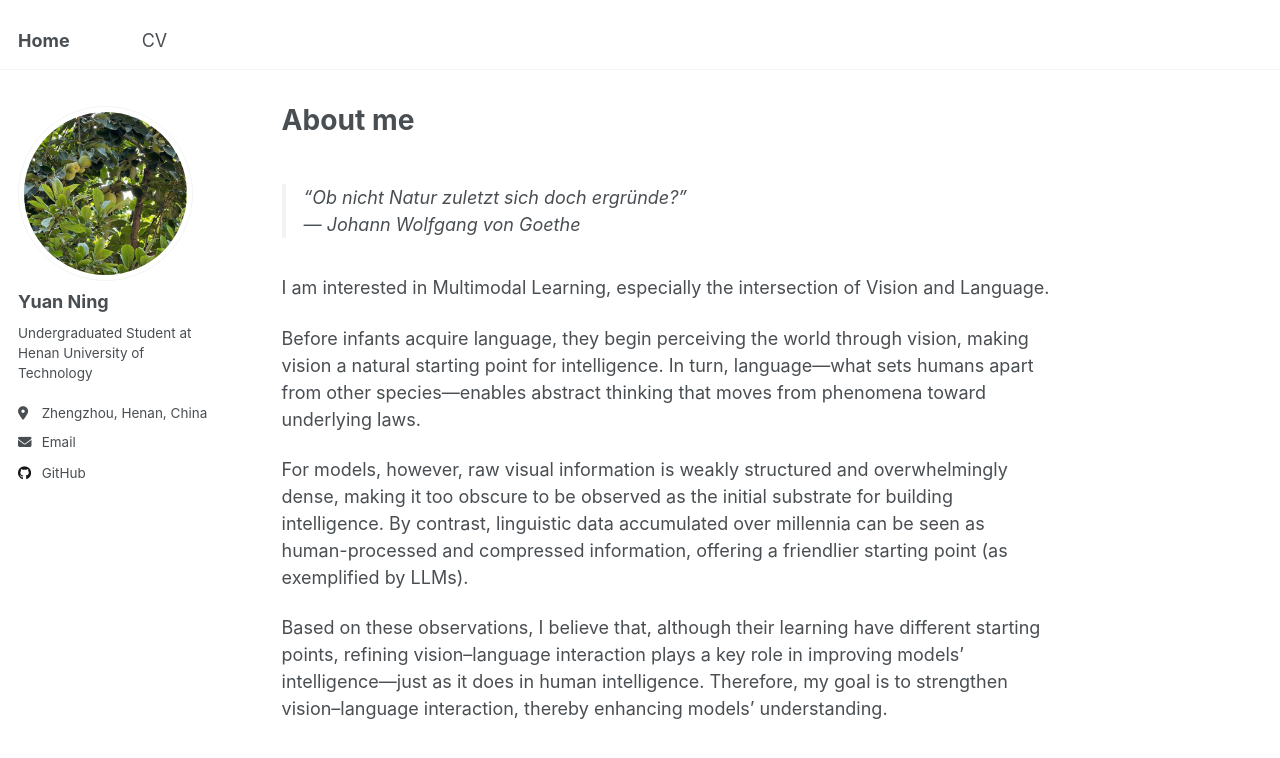
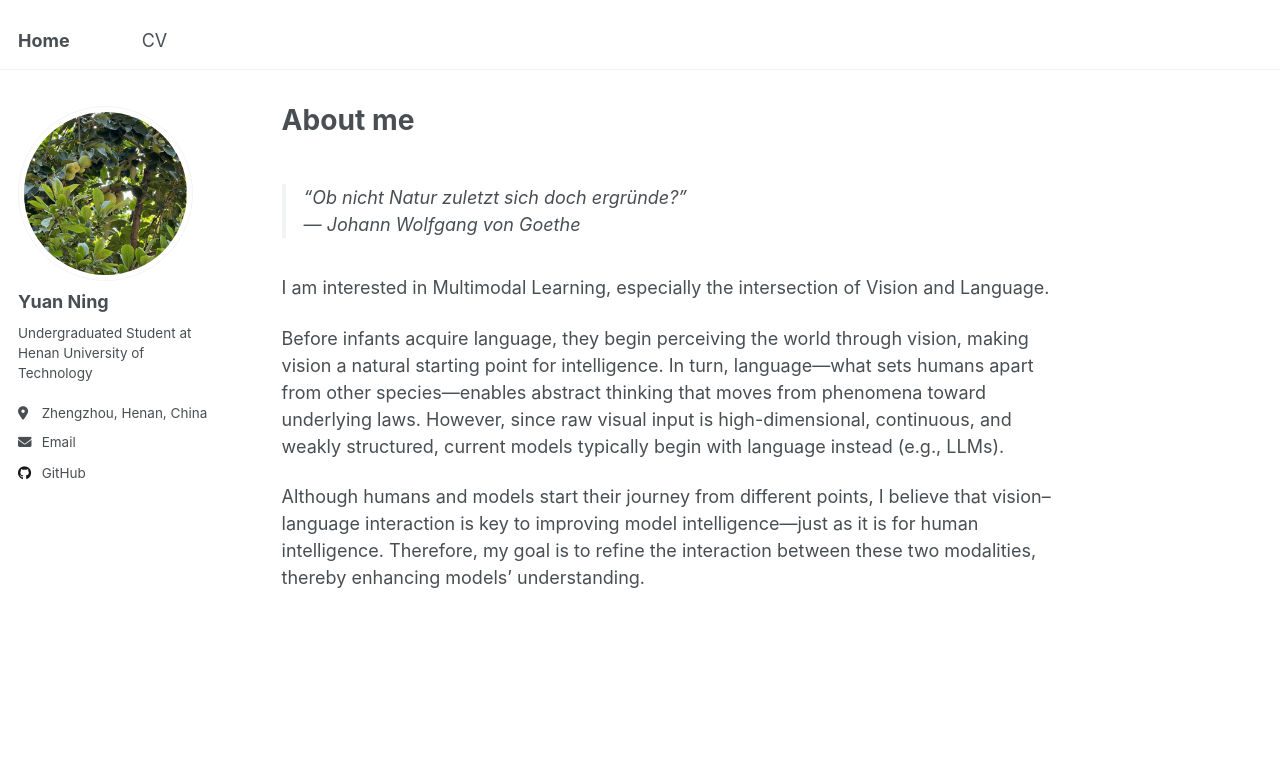
Before and after one commit to YuanN1ng/YuanN1ng.github.io, a Jekyll site: the page built from _pages/about.md, in a window 1280 px wide and 1199 px high, cut to the strip 0-1003 px from the top of the window. Shown: the top 758 px of the strip. Built offline with Jekyll 4.4.1, drawn with Linux system fonts in a browser that asks for light colours.

Commit message:
Update about.md

```diff
--- a/_pages/about.md
+++ b/_pages/about.md
@@ -15,8 +15,6 @@ redirect_from:
 
 I am interested in Multimodal Learning, especially the intersection of Vision and Language.
 
-Before infants acquire language, they begin perceiving the world through vision, making vision a natural starting point for intelligence. In turn, language—what sets humans apart from other species—enables abstract thinking that moves from phenomena toward underlying laws.
+Before infants acquire language, they begin perceiving the world through vision, making vision a natural starting point for intelligence. In turn, language—what sets humans apart from other species—enables abstract thinking that moves from phenomena toward underlying laws. However, since raw visual input is high-dimensional, continuous, and weakly structured, current models typically begin with language instead (e.g., LLMs).
 
-For models, however, raw visual information is weakly structured and overwhelmingly dense, making it too obscure to be observed as the initial substrate for building intelligence. By contrast, linguistic data accumulated over millennia can be seen as human-processed and compressed information, offering a friendlier starting point (as exemplified by LLMs).
-
-Based on these observations, I believe that, although their learning have different starting points, refining vision–language interaction plays a key role in improving models’ intelligence—just as it does in human intelligence. Therefore, my goal is to strengthen vision–language interaction, thereby enhancing models’ understanding.
+Although humans and models start their journey from different points, I believe that vision–language interaction is key to improving model intelligence—just as it is for human intelligence. Therefore, my goal is to refine the interaction between these two modalities, thereby enhancing models’ understanding.
```
